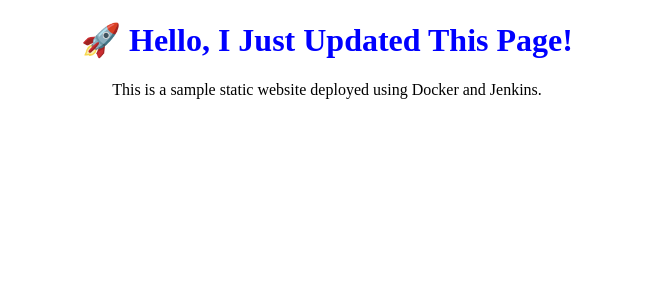
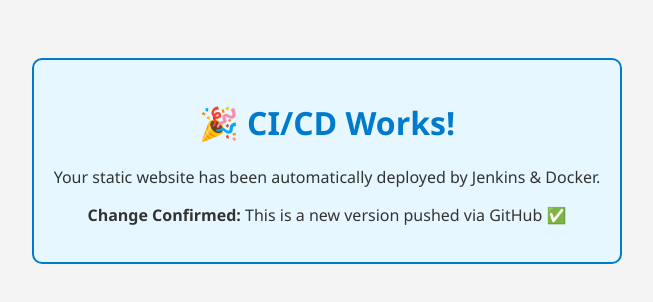
Before and after one commit to Hrishikesh2901/Devops-projects, a plain HTML site: page index.html in a window 1280 px wide. Shown: the whole page, without its empty margins (313-966 px from the left). Drawn offline with Linux system fonts and the light colour scheme.

Commit message:
Update index.html

```diff
--- a/index.html
+++ b/index.html
@@ -2,14 +2,32 @@
 <html lang="en">
 <head>
     <meta charset="UTF-8">
-    <title>DevOps CI/CD Demo</title>
+    <title>🚀 CI/CD Deployment Success</title>
+    <style>
+        body {
+            background-color: #f4f4f4;
+            text-align: center;
+            font-family: 'Segoe UI', Tahoma, Geneva, Verdana, sans-serif;
+            color: #333;
+            padding: 50px;
+        }
+        h1 {
+            color: #007acc;
+        }
+        .success-box {
+            display: inline-block;
+            border: 2px solid #007acc;
+            border-radius: 10px;
+            padding: 20px;
+            background-color: #e6f7ff;
+        }
+    </style>
 </head>
 <body>
-    <h1 style="text-align: center; color: blue;">
-    🚀 Hello, I Just Updated This Page!
-        </h1>
-    <p style="text-align: center;">
-        This is a sample static website deployed using Docker and Jenkins.
-    </p>
+    <div class="success-box">
+        <h1>🎉 CI/CD Works!</h1>
+        <p>Your static website has been automatically deployed by Jenkins & Docker.</p>
+        <p><strong>Change Confirmed:</strong> This is a new version pushed via GitHub ✅</p>
+    </div>
 </body>
 </html>
```
